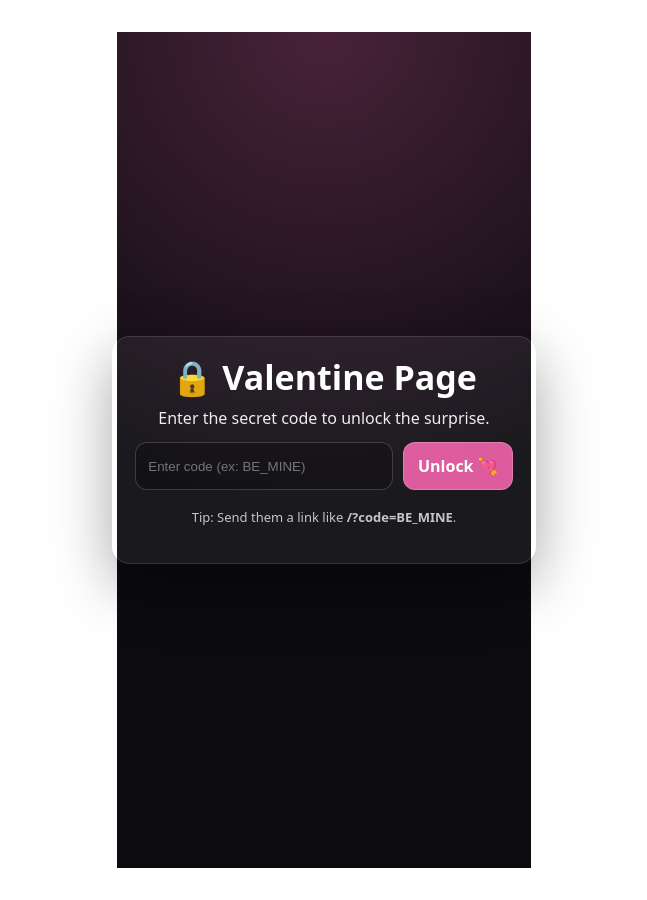
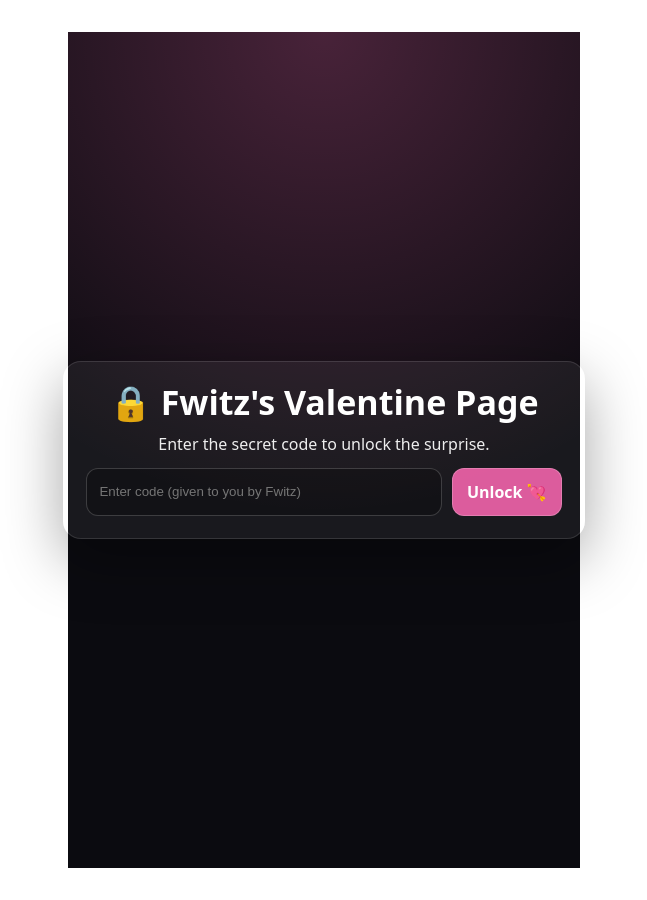
Before and after one commit to cobosdaniel/valentines_day, a React (Vite) app: page / in a window 1280 px wide. Shown: the whole page, without its empty margins (316-963 px from the left). Built offline with nearby package versions, Linux system fonts and the light colour scheme.

Commit message:
Cherri v2

```diff
--- a/src/App.tsx
+++ b/src/App.tsx
@@ -119,14 +119,14 @@ export default function App() {
     return (
       <div style={styles.page}>
         <div style={styles.card}>
-          <h1 style={styles.h1}>🔒 Valentine Page</h1>
+          <h1 style={styles.h1}>🔒 Fwitz's Valentine Page</h1>
           <p style={styles.p}>Enter the secret code to unlock the surprise.</p>
 
           <div style={{ display: "flex", gap: 10, marginTop: 12 }}>
             <input
               value={codeInput}
               onChange={(e) => setCodeInput(e.target.value)}
-              placeholder="Enter code (ex: BE_MINE)"
+              placeholder="Enter code (given to you by Fwitz)"
               style={styles.input}
             />
             <button onClick={submitCode} style={styles.primaryBtn}>
@@ -139,10 +139,6 @@ export default function App() {
               That code didn’t work. Check spelling/caps and try again.
             </p>
           )}
-
-          <p style={{ ...styles.small, marginTop: 18 }}>
-            Tip: Send them a link like <b>/?code=BE_MINE</b>.
-          </p>
         </div>
       </div>
     );
```
